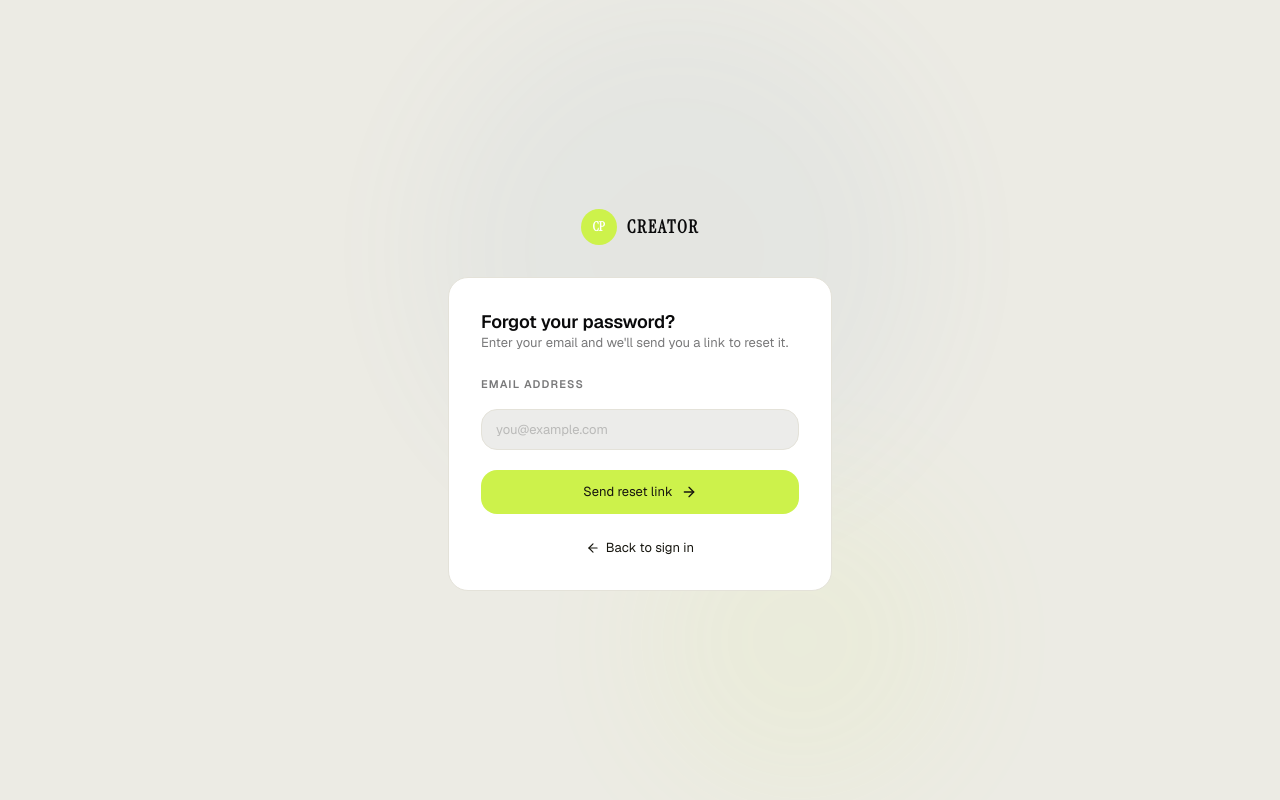
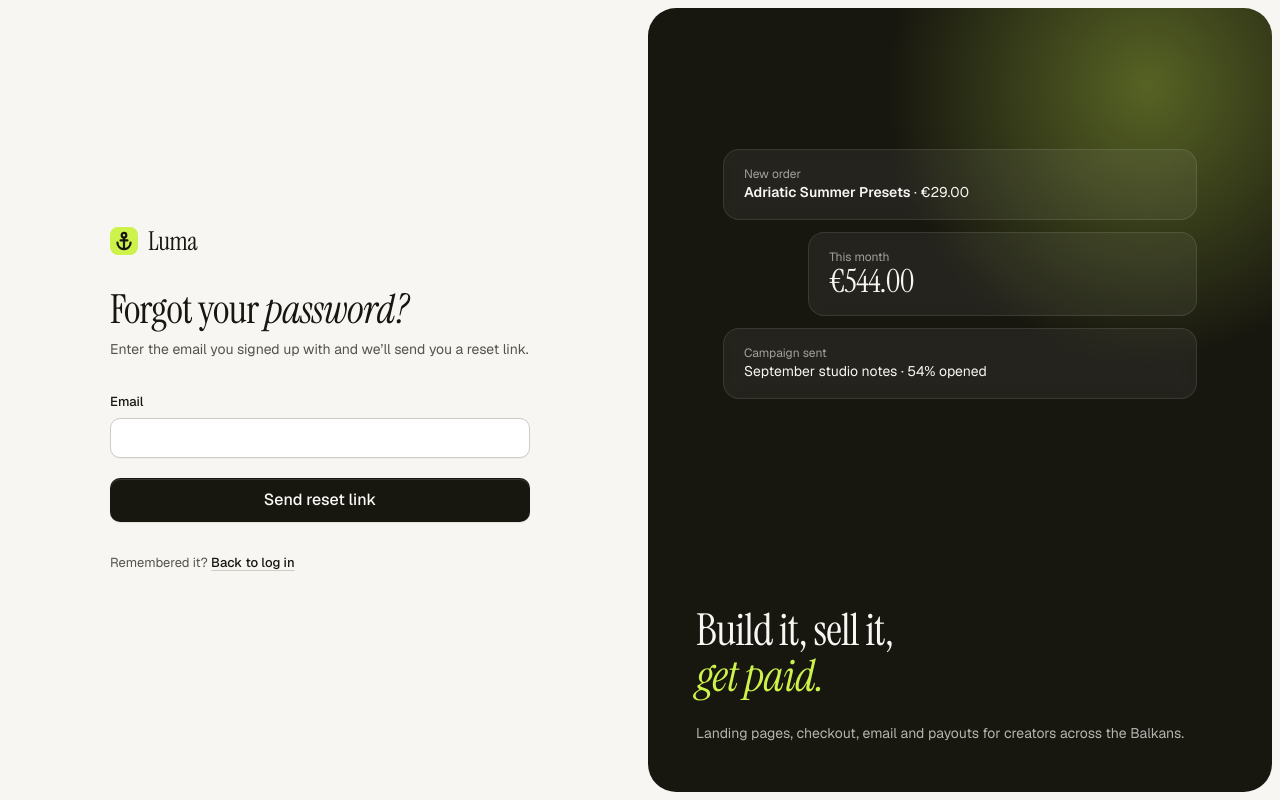
Before and after one commit to franogugic/stipelic-front, a React (Vite) app: page /forgot-password in a window 1280 px wide. Built offline with nearby package versions, Linux system fonts and the light colour scheme; no server answers; a web font is replaced by a local one.

Commit message:
feat:rebuild forgot password screen

```diff
--- a/src/features/auth/pages/ForgotPasswordPage.tsx
+++ b/src/features/auth/pages/ForgotPasswordPage.tsx
@@ -1,24 +1,31 @@
-import { ArrowLeft, ArrowRight, Loader2, MailCheck } from 'lucide-react'
+import { ArrowLeft, CircleAlert, MailCheck } from 'lucide-react'
 import type { FormEvent } from 'react'
-import { useState } from 'react'
-import { useNavigate } from 'react-router-dom'
-import { AuthField } from '../components/AuthField'
-import { AuthLayout } from '../components/AuthLayout'
+import { useEffect, useState } from 'react'
+import { Link } from 'react-router-dom'
+import { useDocumentTitle } from '../../../shared/lib/use-document-title'
+import { Alert, Button, Field, Input } from '../../../shared/ui/ledger'
+import { AuthSplitLayout } from '../components/AuthSplitLayout'
 import { useAuthStore } from '../model/auth-store'
 
 const emailPattern = /^[^\s@]+@[^\s@]+\.[^\s@]+$/
 
 export function ForgotPasswordPage() {
-  const navigate = useNavigate()
   const [email, setEmail] = useState('')
   const [touched, setTouched] = useState(false)
 
   const requestPasswordResetStatus = useAuthStore((s) => s.requestPasswordResetStatus)
-  const requestPasswordResetMessage = useAuthStore((s) => s.requestPasswordResetMessage)
+  const requestPasswordResetError = useAuthStore((s) => s.requestPasswordResetError)
   const requestPasswordResetForEmail = useAuthStore((s) => s.requestPasswordResetForEmail)
+  const resetRequestPasswordResetFeedback = useAuthStore((s) => s.resetRequestPasswordResetFeedback)
+
+  useDocumentTitle('Forgot password · Luma')
+
+  // The store outlives the page: start every visit on the form, not on a previous visit's result.
+  useEffect(() => {
+    resetRequestPasswordResetFeedback()
+  }, [resetRequestPasswordResetFeedback])
 
   const isSubmitting = requestPasswordResetStatus === 'submitting'
-  const isSuccess = requestPasswordResetStatus === 'success'
   const trimmedEmail = email.trim()
   const isEmailValid = emailPattern.test(trimmedEmail)
   const emailError = touched && !isEmailValid ? 'Enter a valid email address.' : undefined
@@ -30,85 +37,68 @@ export function ForgotPasswordPage() {
     await requestPasswordResetForEmail(trimmedEmail)
   }
 
+  if (requestPasswordResetStatus === 'success') {
     return (
-    <AuthLayout>
-      <div className="rounded-xl border border-border bg-card p-8">
-        {isSuccess ? (
-          <div className="text-center">
-            <div className="mx-auto grid size-16 place-items-center rounded-2xl bg-emerald-500/10 text-emerald-400">
-              <MailCheck size={28} strokeWidth={1.8} />
+      <AuthSplitLayout>
+        <div className="stack stack--sm">
+          <h1 className="page-title">Check your <em>inbox</em></h1>
         </div>
-            <h1 className="mt-6 text-xl font-semibold tracking-tight text-foreground">
-              Check your email
-            </h1>
-            <p className="mt-2.5 text-sm leading-6 text-muted-foreground">
-              {requestPasswordResetMessage ??
-                "If an account exists for that email, we've sent a password reset link."}
-            </p>
-            <button
-              className="mx-auto mt-8 flex h-11 w-full items-center justify-center gap-2 rounded-lg bg-accent text-sm font-semibold text-white transition-opacity hover:opacity-85"
-              type="button"
-              onClick={() => navigate('/login')}
-            >
-              Back to sign in
-              <ArrowRight size={16} />
+        <Alert tone="success" icon={MailCheck} live title="Link sent">
+          If an account exists for <strong>{trimmedEmail}</strong>, we’ve sent a link to reset your password. It expires
+          in 1 hour.
+        </Alert>
+        <div className="cluster">
+          <Button variant="secondary" icon={ArrowLeft} to="/login">
+            Back to log in
+          </Button>
+          {/* An action, not navigation: back to the form with the email kept. */}
+          <button type="button" className="link text-sm" onClick={resetRequestPasswordResetFeedback}>
+            Didn’t get it? Try again
           </button>
         </div>
-        ) : (
-          <>
-            <div className="mb-6">
-              <h1 className="text-xl font-semibold tracking-tight text-foreground">
-                Forgot your password?
-              </h1>
-              <p className="mt-1.5 text-sm text-muted-foreground">
-                Enter your email and we'll send you a link to reset it.
-              </p>
+      </AuthSplitLayout>
+    )
+  }
+
+  return (
+    <AuthSplitLayout>
+      <div className="stack stack--sm">
+        <h1 className="page-title">Forgot your <em>password?</em></h1>
+        <p className="text-secondary">Enter the email you signed up with and we’ll send you a reset link.</p>
       </div>
 
-            <form className="grid gap-4" onSubmit={handleSubmit} noValidate>
-              <AuthField
-                label="Email address"
+      {requestPasswordResetError ? (
+        <Alert tone="danger" icon={CircleAlert} live>
+          <p>{requestPasswordResetError}</p>
+        </Alert>
+      ) : null}
+
+      <form className="form" onSubmit={handleSubmit} noValidate>
+        <Field label="Email" error={emailError}>
+          {(control) => (
+            <Input
+              {...control}
+              type="email"
               name="email"
-                type="email"
               autoComplete="email"
               inputMode="email"
-                placeholder="you@example.com"
               value={email}
-                error={emailError}
               onBlur={() => setTouched(true)}
-                onChange={(e) => setEmail(e.target.value)}
+              onChange={(e) => {
+                resetRequestPasswordResetFeedback()
+                setEmail(e.target.value)
+              }}
             />
-
-              <button
-                className="mt-1 flex h-11 w-full items-center justify-center gap-2 rounded-lg bg-accent text-sm font-semibold text-white transition-opacity hover:opacity-85 disabled:cursor-not-allowed disabled:opacity-40"
-                type="submit"
-                disabled={isSubmitting}
-              >
-                {isSubmitting ? (
-                  <>
-                    <Loader2 className="animate-spin" size={16} />
-                    Sending link…
-                  </>
-                ) : (
-                  <>
+          )}
+        </Field>
+        <Button variant="primary" size="lg" block type="submit" loading={isSubmitting}>
           Send reset link
-                    <ArrowRight size={16} />
-                  </>
-                )}
-              </button>
+        </Button>
       </form>
 
-            <button
-              type="button"
-              className="mx-auto mt-6 flex items-center gap-1.5 text-sm font-medium text-muted-foreground transition hover:text-foreground"
-              onClick={() => navigate('/login')}
-            >
-              <ArrowLeft size={14} />
-              Back to sign in
-            </button>
-          </>
-        )}
-      </div>
-    </AuthLayout>
+      <p className="text-sm text-secondary">
+        Remembered it? <Link className="link" to="/login">Back to log in</Link>
+      </p>
+    </AuthSplitLayout>
   )
 }
```
Lines whose indentation alone changed are shown as unchanged.
